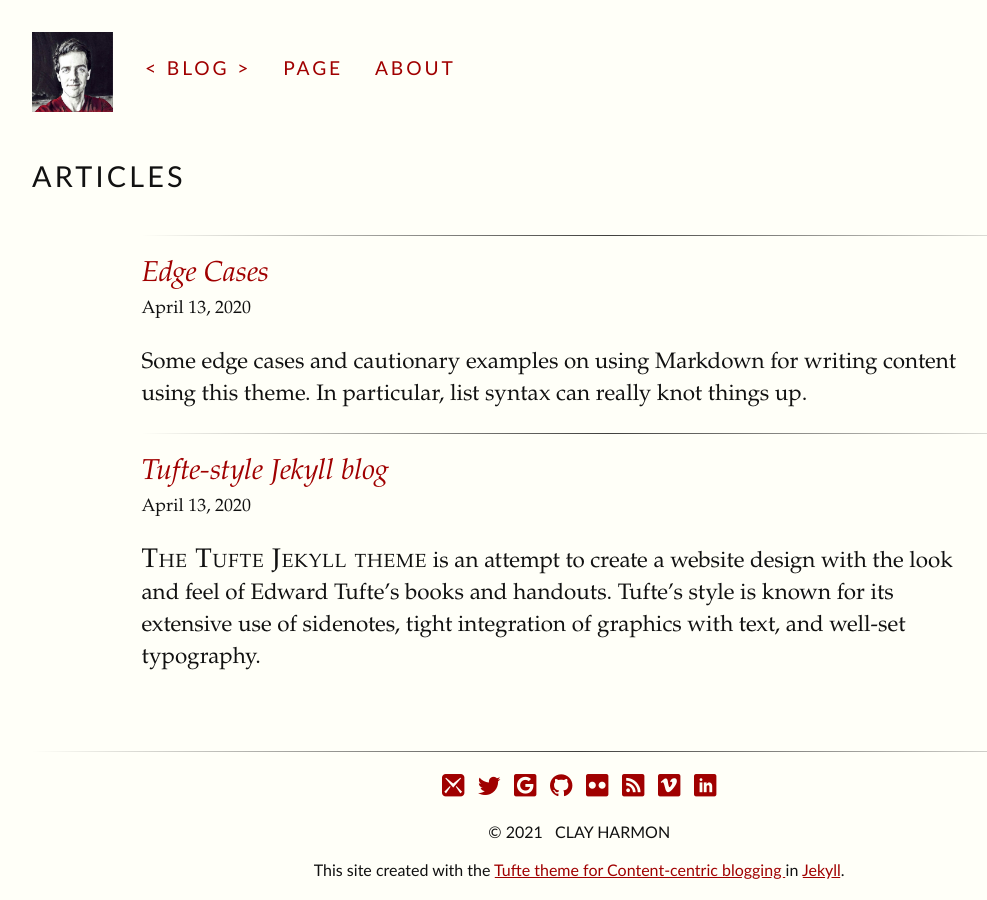
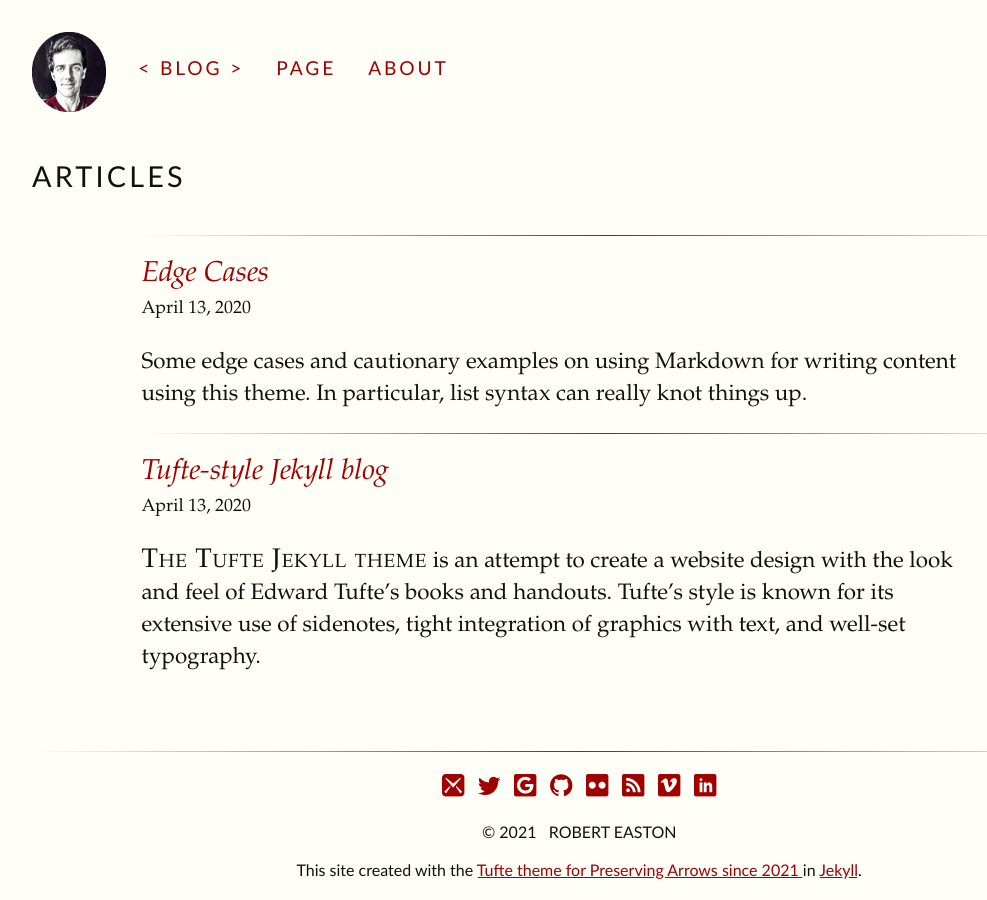
Before and after one commit to roberteaston/blog, a Jekyll site: the page built from index.html, in a window 1280 px wide. Shown: the whole page, without its empty margins (32-1019 px from the left). Built offline with Jekyll 4.4.1, drawn with Linux system fonts in a browser that asks for light colours; some web fonts are replaced.

Commit message:
Starting to update the _config.yml

```diff
--- a/_config.yml
+++ b/_config.yml
@@ -1,8 +1,8 @@
 baseurl: "/blog"
 url: "https://roberteaston.github.io"
-title: Tufte-Jekyll
-subtitle: Content-centric blogging
-author: clay harmon
+title: The Covariant Functor
+subtitle: Preserving Arrows since 2021
+author: Robert Easton
 simple_search: http://google.com/search
 description: A Jekyll theme for content-rich sites
 name: tufte
--- a/_includes/header.html
+++ b/_includes/header.html
@@ -1,7 +1,7 @@
 <!--- Header and nav template site-wide -->
 <header>
     <nav class="group">
-	<a href="{{site.baseurl}}/"><img class="badge" src="{{site.baseurl}}/assets/img/avatar.jpg" alt="CH"></a>
+	<a href="{{site.baseurl}}/"><img class="badge" src="{{site.baseurl}}/assets/img/avatar.png" alt="CH"></a>
 	{% for node in site.pages %}
 		{% unless node.nav_exclude %}
 		    {% if page.url == node.url %}
```
Also changed, not shown: assets/img/avatar.png (added).
